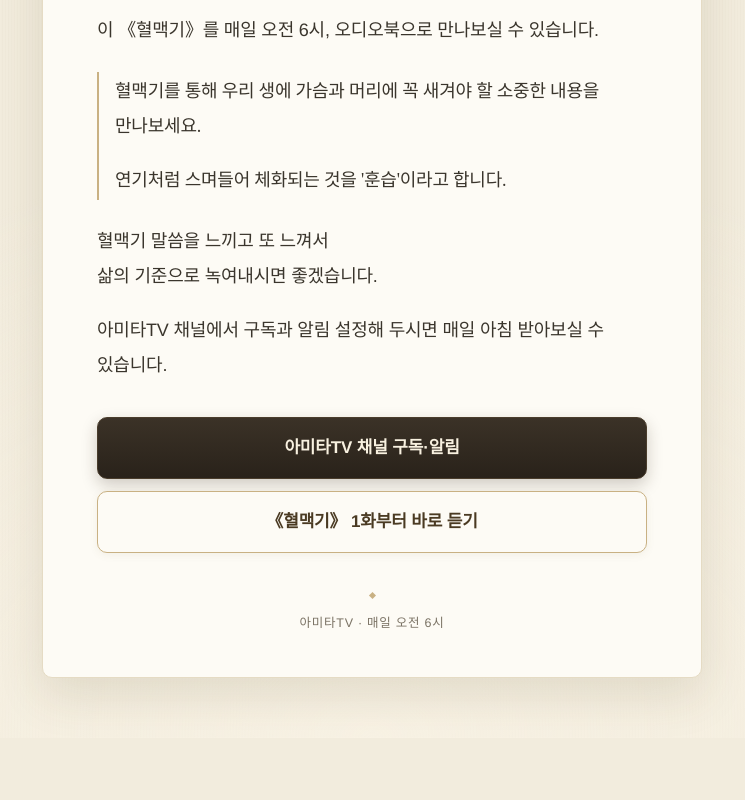
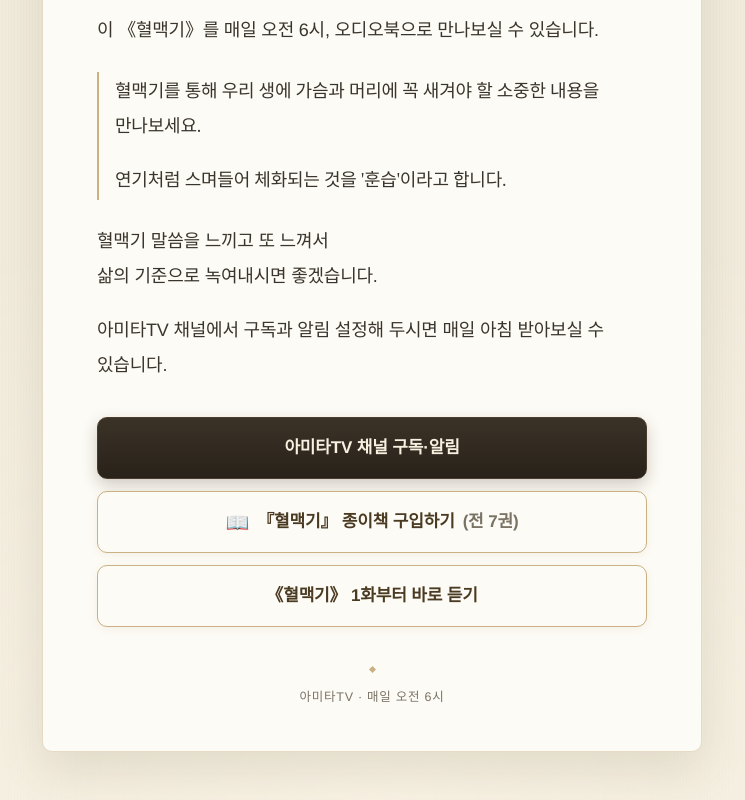
Before and after one commit to mujusang/hyeolmaekgi, a plain HTML site: page index.html in a window 1280 px wide. Shown: the part 962-1762 px from the top of the page, without its empty margins (268-1013 px from the left). Before the commit the page ends 1700 px from the top, so only its background shows below. Drawn offline with Linux system fonts and the light colour scheme.

Commit message:
『혈맥기』 종이책 구입 버튼 추가 (교보문고 전 7권 시리즈 링크)

```diff
--- a/index.html
+++ b/index.html
@@ -176,6 +176,9 @@
     border:1.5px solid var(--gold-soft);
     box-shadow:0 2px 8px rgba(120,98,55,.08);
   }
+  .btn-book{gap:8px;padding-left:14px;padding-right:14px;}
+  .btn-book .ico{font-size:19px;line-height:1;}
+  .btn-book .qty{font-weight:600;color:var(--muted);}
   footer{
     margin-top:40px;
     text-align:center;
@@ -240,6 +243,7 @@
 
   <nav class="actions">
     <a class="btn btn-primary" href="https://www.youtube.com/channel/UCVnNOyYBT5WLVnjjhbvBa6g?sub_confirmation=1" target="_blank" rel="noopener">아미타TV 채널 구독·알림</a>
+    <a class="btn btn-ghost btn-book" href="https://store.kyobobook.co.kr/recommend/series/5800008318827" target="_blank" rel="noopener"><span class="ico">📖</span>『혈맥기』 종이책 구입하기 <span class="qty">(전 7권)</span></a>
     <a class="btn btn-ghost" href="https://youtube.com/playlist?list=PLXJfHh-_h_TI" target="_blank" rel="noopener">《혈맥기》 1화부터 바로 듣기</a>
   </nav>
 
```
